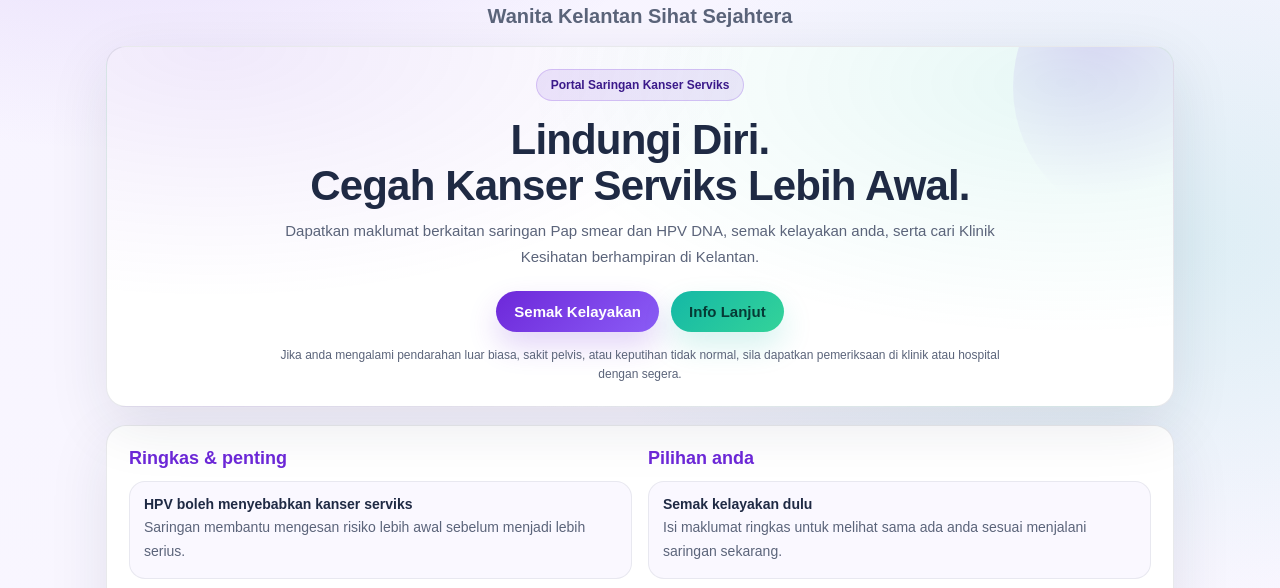
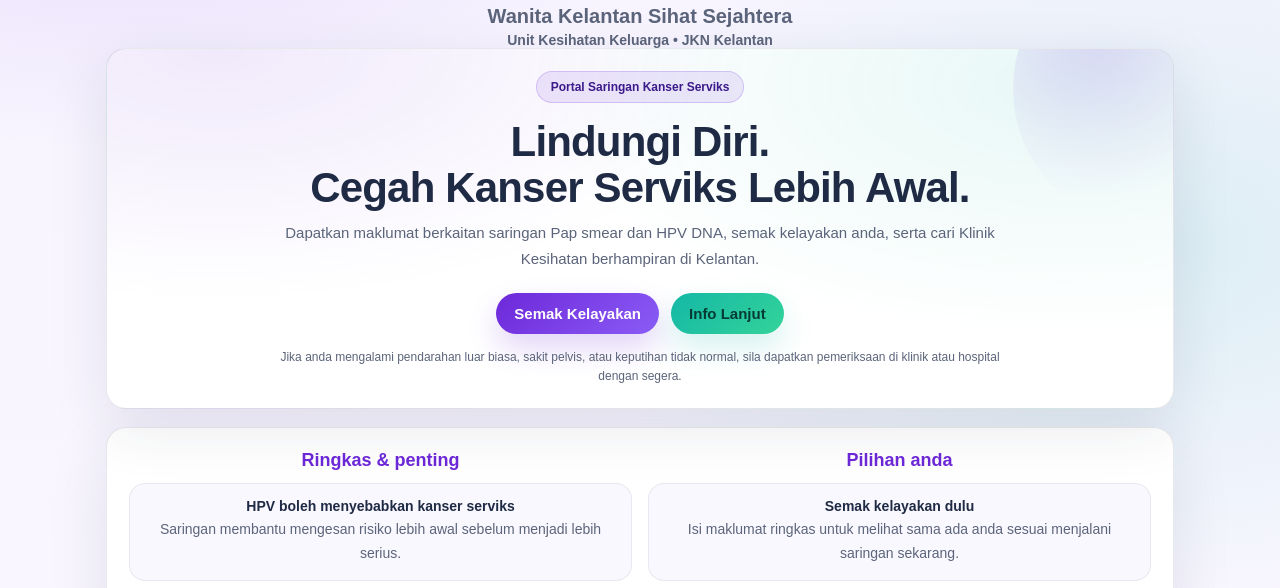
Before and after one commit to Idura206/hpv-serviks, a plain HTML site: page index.html in a window 1280 px wide. Shown: the part 207-795 px from the top of the page. Drawn offline with Linux system fonts and the light colour scheme.

Commit message:
Update index.html

```diff
--- a/index.html
+++ b/index.html
@@ -452,7 +452,9 @@
       <img src="logo-jknk.png" alt="Logo JKN Kelantan" class="logo-top">
       <h1 class="site-title">CerviCare</h1>
       <div class="site-subtitle">Wanita Kelantan Sihat Sejahtera</div>
-    </div>
+      <div style="margin-top:4px; font-size:14px; color:#5b647a; font-weight:600;">
+    Unit Kesihatan Keluarga • JKN Kelantan
+  </div>
 
     <div class="card hero">
       <span class="badge">Portal Saringan Kanser Serviks</span>
```
